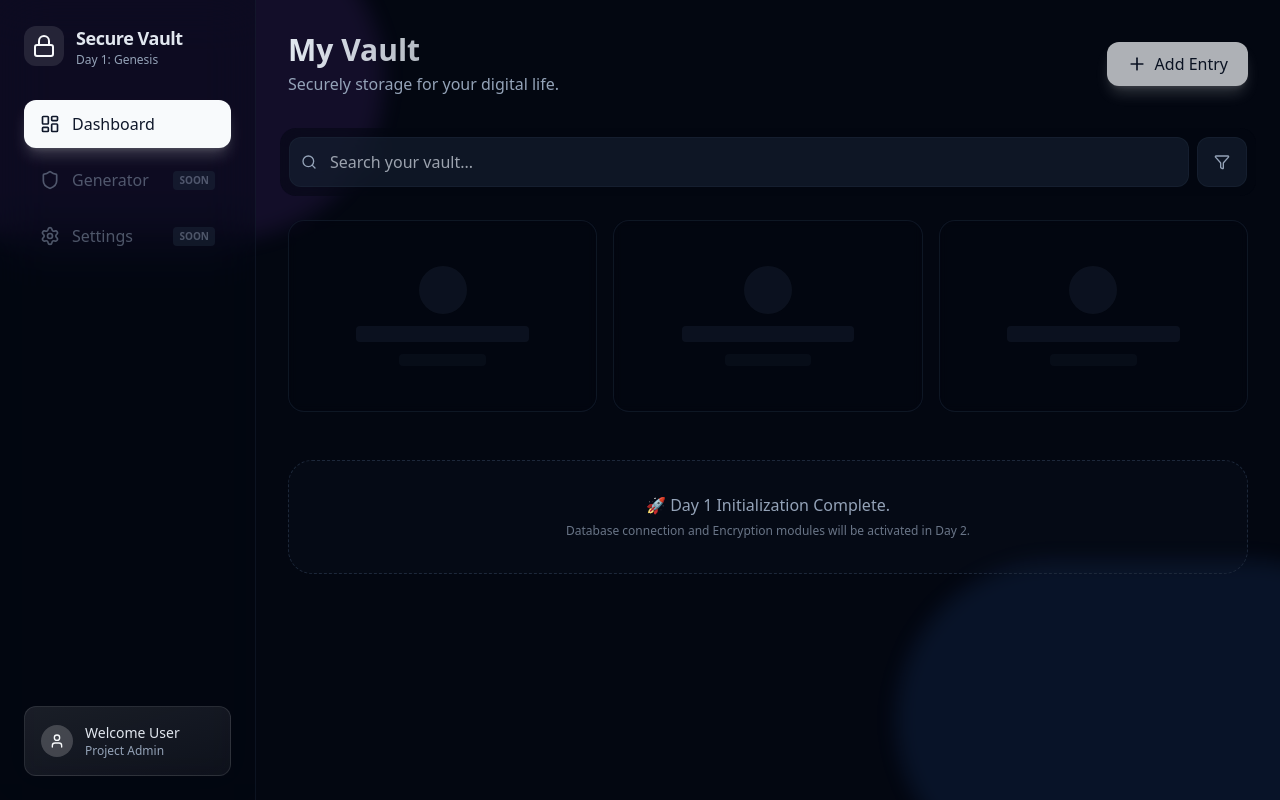
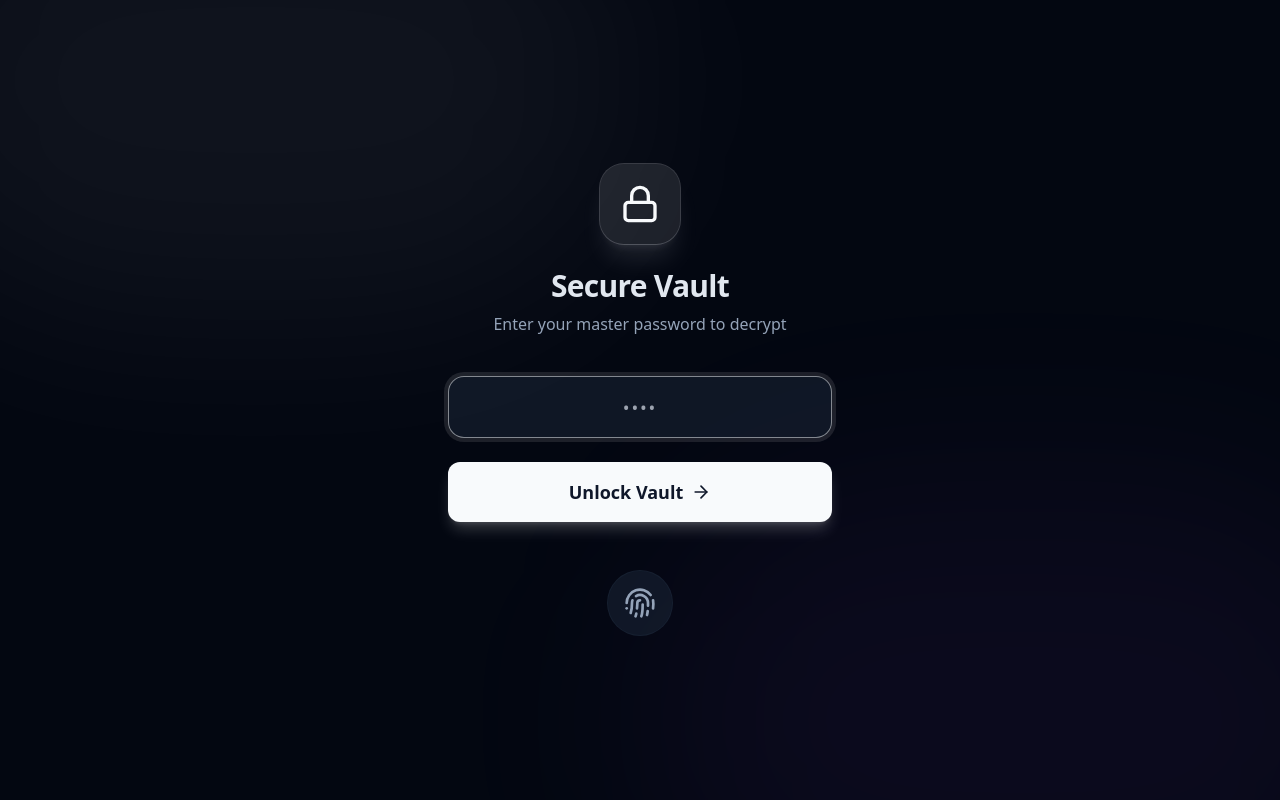
Before and after one commit to Guru006-Dev/Secure-Password-Manager, a React (Vite) app: page / in a window 1280 px wide. Before the commit this address led to /dashboard. Built offline with nearby package versions, Linux system fonts and the light colour scheme.

Commit message:
feat: Day 2 - Authentication System (Unlock & Panic Lock)

```diff
--- a/src/App.tsx
+++ b/src/App.tsx
@@ -1,10 +1,17 @@
 import { BrowserRouter as Router, Routes, Route, Navigate } from 'react-router-dom';
 import Navigation from './components/Navigation';
 import Dashboard from './pages/Dashboard';
+import Unlock from './pages/Unlock';
+import { AuthProvider, useAuth } from './context/AuthContext';
 
-function App() {
+function AuthenticatedApp() {
+    const { isLocked } = useAuth();
+
+    if (isLocked) {
+        return <Unlock />;
+    }
+
     return (
-        <Router>
         <div className="min-h-screen bg-background text-foreground flex flex-col md:flex-row">
             {/* Navigation Sidebar/Top bar */}
             <Navigation />
@@ -25,7 +32,16 @@ function App() {
                 </div>
             </main>
         </div>
+    );
+}
+
+function App() {
+    return (
+        <AuthProvider>
+            <Router>
+                <AuthenticatedApp />
             </Router>
+        </AuthProvider>
     );
 }
 
--- a/src/components/Navigation.tsx
+++ b/src/components/Navigation.tsx
@@ -1,9 +1,11 @@
-import { Shield, LayoutDashboard, Lock, Settings, User } from 'lucide-react';
+import { Shield, LayoutDashboard, Lock, Settings, User, LogOut } from 'lucide-react';
 import { useLocation, useNavigate } from 'react-router-dom';
+import { useAuth } from '../context/AuthContext';
 
 export default function Navigation() {
     const location = useLocation();
     const navigate = useNavigate();
+    const { panic } = useAuth();
 
     const navItems = [
         { icon: LayoutDashboard, label: 'Dashboard', path: '/dashboard' },
@@ -12,15 +14,15 @@ export default function Navigation() {
     ];
 
     return (
-        <aside className="w-full md:w-64 border-r border-border/40 bg-card/30 backdrop-blur-xl md:h-screen sticky top-0 z-50">
-            <div className="p-6">
+        <aside className="w-full md:w-64 border-r border-border/40 bg-card/30 backdrop-blur-xl md:h-screen sticky top-0 z-50 flex flex-col">
+            <div className="p-6 flex-1">
                 <div className="flex items-center gap-3 mb-8">
                     <div className="p-2 bg-primary/10 rounded-xl">
                         <Lock className="w-6 h-6 text-primary" />
                     </div>
                     <div>
                         <h1 className="font-bold text-lg tracking-tight">Secure Vault</h1>
-                        <p className="text-xs text-muted-foreground">Day 1: Genesis</p>
+                        <p className="text-xs text-muted-foreground">Day 2: Authentication</p>
                     </div>
                 </div>
 
@@ -31,10 +33,10 @@ export default function Navigation() {
                             onClick={() => !item.disabled && navigate(item.path)}
                             disabled={item.disabled}
                             className={`w-full flex items-center gap-3 px-4 py-3 rounded-xl transition-all duration-200 ${location.pathname === item.path
-                                    ? 'bg-primary text-primary-foreground shadow-lg shadow-primary/20'
-                                    : item.disabled
-                                        ? 'opacity-50 cursor-not-allowed text-muted-foreground'
-                                        : 'hover:bg-muted text-muted-foreground hover:text-foreground'
+                                ? 'bg-primary text-primary-foreground shadow-lg shadow-primary/20'
+                                : item.disabled
+                                    ? 'opacity-50 cursor-not-allowed text-muted-foreground'
+                                    : 'hover:bg-muted text-muted-foreground hover:text-foreground'
                                 }`}
                         >
                             <item.icon className="w-5 h-5" />
@@ -45,7 +47,15 @@ export default function Navigation() {
                 </nav>
             </div>
 
-            <div className="absolute bottom-0 left-0 right-0 p-6">
+            <div className="p-6 border-t border-border/20 space-y-4">
+                <button
+                    onClick={panic}
+                    className="w-full flex items-center justify-center gap-2 px-4 py-3 rounded-xl bg-destructive/10 text-destructive hover:bg-destructive hover:text-destructive-foreground transition-all duration-300 font-medium group"
+                >
+                    <LogOut className="w-4 h-4 group-hover:rotate-180 transition-transform" />
+                    <span>Panic Lock</span>
+                </button>
+
                 <div className="p-4 rounded-xl bg-gradient-to-br from-primary/10 to-primary/5 border border-primary/10">
                     <div className="flex items-center gap-3">
                         <div className="w-8 h-8 rounded-full bg-primary/20 flex items-center justify-center">
--- /dev/null
+++ b/src/context/AuthContext.tsx
@@ -0,0 +1,64 @@
+import { createContext, useContext, useState, useEffect, ReactNode } from 'react';
+
+interface AuthContextType {
+    isLocked: boolean;
+    isAuthenticated: boolean;
+    unlock: (password: string) => boolean;
+    lock: () => void;
+    panic: () => void;
+}
+
+const AuthContext = createContext<AuthContextType | undefined>(undefined);
+
+export function AuthProvider({ children }: { children: ReactNode }) {
+    // Default to locked initial state
+    const [isLocked, setIsLocked] = useState(true);
+    const [isAuthenticated, setIsAuthenticated] = useState(false);
+
+    // Mock Master Password for Day 2
+    const MASTER_PASSWORD = "1234";
+
+    const unlock = (password: string) => {
+        if (password === MASTER_PASSWORD) {
+            setIsLocked(false);
+            setIsAuthenticated(true);
+            return true;
+        }
+        return false;
+    };
+
+    const lock = () => {
+        setIsLocked(true);
+    };
+
+    const panic = () => {
+        setIsLocked(true);
+        // In a real app, we might also clear the clipboard or close sensitive tabs here
+        console.log("PANIC MODE ACTIVATED: Vault Locked.");
+    };
+
+    // Auto-lock on window blur (Optional feature for later, keeping simple for Day 2)
+    useEffect(() => {
+        const handleVisibilityChange = () => {
+            if (document.hidden) {
+                // lock(); // Uncomment to enable auto-lock on tab switch
+            }
+        };
+        document.addEventListener("visibilitychange", handleVisibilityChange);
+        return () => document.removeEventListener("visibilitychange", handleVisibilityChange);
+    }, []);
+
+    return (
+        <AuthContext.Provider value={{ isLocked, isAuthenticated, unlock, lock, panic }}>
+            {children}
+        </AuthContext.Provider>
+    );
+}
+
+export function useAuth() {
+    const context = useContext(AuthContext);
+    if (context === undefined) {
+        throw new Error('useAuth must be used within an AuthProvider');
+    }
+    return context;
+}
--- /dev/null
+++ b/src/pages/Unlock.tsx
@@ -0,0 +1,89 @@
+import { useState } from 'react';
+import { Lock, Fingerprint, ArrowRight, AlertTriangle } from 'lucide-react';
+import { useAuth } from '../context/AuthContext';
+import { motion } from 'framer-motion';
+
+export default function Unlock() {
+    const { unlock } = useAuth();
+    const [password, setPassword] = useState('');
+    const [error, setError] = useState(false);
+
+    const handleUnlock = (e: React.FormEvent) => {
+        e.preventDefault();
+        const success = unlock(password);
+        if (!success) {
+            setError(true);
+            setPassword('');
+            // Shake animation logic handled by framer-motion key prop usually, or simple state
+        }
+    };
+
+    return (
+        <div className="min-h-screen w-full flex items-center justify-center bg-background relative overflow-hidden">
+            {/* Background Effects */}
+            <div className="absolute inset-0 z-0 pointer-events-none">
+                <div className="absolute top-[-20%] left-[-10%] w-[60%] h-[60%] bg-primary/5 rounded-full blur-[100px]" />
+                <div className="absolute bottom-[-20%] right-[-10%] w-[60%] h-[60%] bg-purple-500/5 rounded-full blur-[100px]" />
+            </div>
+
+            <div className="relative z-10 w-full max-w-md p-8">
+                <div className="text-center mb-10">
+                    <div className="mx-auto w-20 h-20 bg-primary/10 rounded-3xl flex items-center justify-center mb-6 ring-1 ring-primary/20 shadow-xl shadow-primary/10">
+                        <Lock className="w-10 h-10 text-primary" />
+                    </div>
+                    <h1 className="text-3xl font-bold tracking-tight mb-2">Secure Vault</h1>
+                    <p className="text-muted-foreground">Enter your master password to decrypt</p>
+                </div>
+
+                <form onSubmit={handleUnlock} className="space-y-6">
+                    <div className="space-y-2">
+                        <div className="relative group">
+                            <input
+                                type="password"
+                                value={password}
+                                onChange={(e) => {
+                                    setPassword(e.target.value);
+                                    setError(false);
+                                }}
+                                className={`w-full bg-muted/50 border ${error ? 'border-destructive/50 focus:border-destructive' : 'border-border/50 focus:border-primary/50'} rounded-2xl px-6 py-4 text-center text-lg tracking-widest outline-none focus:ring-4 ${error ? 'focus:ring-destructive/10' : 'focus:ring-primary/10'} transition-all`}
+                                placeholder="••••"
+                                autoFocus
+                            />
+                            {error && (
+                                <motion.div
+                                    initial={{ opacity: 0, y: -10 }}
+                                    animate={{ opacity: 1, y: 0 }}
+                                    className="absolute inset-y-0 right-4 flex items-center"
+                                >
+                                    <AlertTriangle className="w-5 h-5 text-destructive" />
+                                </motion.div>
+                            )}
+                        </div>
+                        {error && (
+                            <p className="text-xs text-center text-destructive font-medium animate-pulse">
+                                Incorrect password. Hint: 1234
+                            </p>
+                        )}
+                    </div>
+
+                    <button
+                        type="submit"
+                        className="w-full bg-primary text-primary-foreground py-4 rounded-xl font-bold text-lg flex items-center justify-center gap-2 hover:bg-primary/90 hover:scale-[1.02] active:scale-[0.98] transition-all shadow-lg shadow-primary/20"
+                    >
+                        <span>Unlock Vault</span>
+                        <ArrowRight className="w-5 h-5" />
+                    </button>
+                </form>
+
+                <div className="mt-12 flex justify-center">
+                    <button
+                        className="p-4 rounded-full bg-muted/50 border border-border/50 text-muted-foreground hover:text-primary hover:bg-primary/5 hover:border-primary/20 transition-all group"
+                        title="Biometric Unlock (Coming Soon)"
+                    >
+                        <Fingerprint className="w-8 h-8 group-hover:scale-110 transition-transform" />
+                    </button>
+                </div>
+            </div>
+        </div>
+    );
+}
```
Lines whose indentation alone changed are shown as unchanged.
